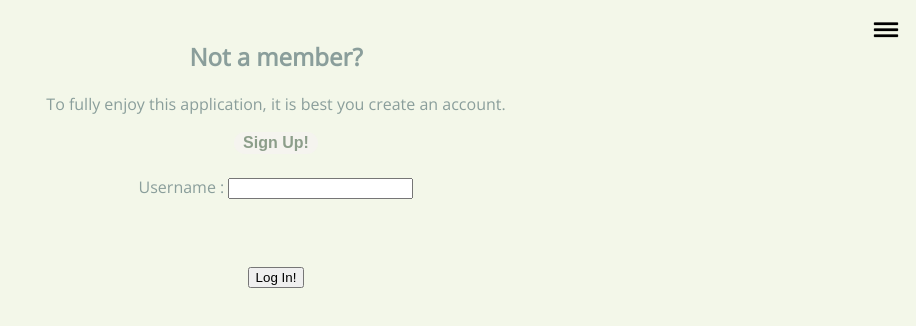
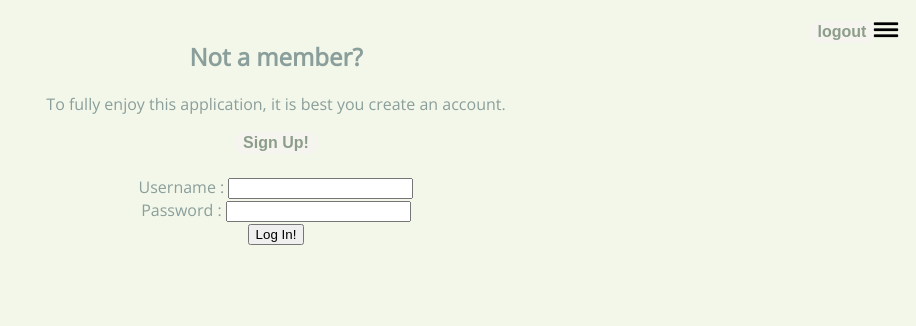
Before and after one commit to sofiakatzman/Milestones, a React (Create React App) app in the folder client/: page / in a window 1280 px wide. Shown: the top 326 px of the page, without its empty margins (364-1280 px from the left). Built offline with nearby package versions, Linux system fonts and the light colour scheme; no server answers.

Commit message:
add password capability to user auth

```diff
--- a/client/src/components/App.js
+++ b/client/src/components/App.js
@@ -38,14 +38,15 @@ function App() {
 
   return (
     <div>
+      <Router>
       <Log updateUser={updateUser} />
-      <Router>
+
         <Navigation />
         <Routes>
-          <Route path="/" element={<Home updatedUser={updateUser}/>} />
+          <Route path="/" element={<Home updateUser={updateUser}/>} />
           <Route path="/friends" element={<Friends user={user} />} />
           <Route path="/create" element={<Create />} />
-          <Route path="/settings" element={<Settings />} />
+          <Route path="/settings" element={<Settings user={user}/>} />
           <Route path="/timelines" element={<Milestones />} />
           <Route path="/timelines/:user_id" element={<FriendMilestones />} />
         </Routes>
--- a/client/src/components/Authentication.js
+++ b/client/src/components/Authentication.js
@@ -12,8 +12,8 @@ function Authentication({ updateUser }) {
   }
 
   const handleSubmit = (values) => {
-    console.log(values)
-    fetch("http://localhost:5000/login", {
+    const url = signUp ? "http://localhost:5000/signup" : "http://localhost:5000/login"
+    fetch(url, {
       method: "POST",
       headers: {
         "Content-Type": "application/json",
@@ -24,67 +24,41 @@ function Authentication({ updateUser }) {
         if (response.ok) {
           return response.json()
         } else {
-          throw new Error("Incorrect username!") // Provide a meaningful error message
+          throw new Error("Incorrect credentials!") // Provide a meaningful error message
         }
       })
       .then((data) => {
         updateUser(data)
-        // currently navigates to their timeline page but would like for the page to instead load
+        // currently navigates to their timeline page but would like for the page to instead load the user's milestones **
         navigate(`/timelines/${data.id}`)
       })
       .catch((error) => {
         console.error(error)
+        console.log(error.response)
         // Handle the error, display an error message to the user, etc.
       })
   }
 
   const formSchema = yup.object().shape({
     username: yup.string().required("Please enter a username"),
-    // password: yup.string().required("Please enter a password"),
-    // birthday: yup.date().required("Please enter your birthdate"),
+    // birthday: yup.date().required("Please enter your birthdate"), * took this validation off because it wouldnt allow my login function to work
   })
 
   const formik = useFormik({
     initialValues: {
       username: "",
       birthday: "",
-      // password: "",
     },
-    validationSchema:formSchema,
-    onSubmit:(values) =>{
-      fetch(signUp?'http://localhost:5000/users':'http://localhost:5000/login',{
-        method:"POST",
-        headers:{
-          "Content-Type":"application/json"
-        },
-        body: JSON.stringify(values)
-      })
-      .then((response) => {
-        if (response.ok) {
-          return response.json()
-        } else {
-          throw new Error("Incorrect username!")
-        }
-      })
-      .then((data) => {
-        updateUser(data)
-        // currently navigates to their timeline page but would like for the page to instead load
-        navigate(`/timelines/${data.id}`)
-      })
-      .catch((error) => {
-        console.error(error)
-      })
-    }
-})
+    validationSchema: formSchema,
+    onSubmit: handleSubmit,
+  })
 
   return (
     <>
       <div>
         <h2>{signUp ? "Already a member?" : "Not a member?"}</h2>
         <p>To fully enjoy this application, it is best you create an account.</p>
-        <button onClick={handleClick}>
-          {signUp ? "Log In!" : "Sign Up!"}
-        </button>
+        <button onClick={handleClick}>{signUp ? "Log In!" : "Sign Up!"}</button>
         <br />
         <br />
       </div>
@@ -98,18 +72,16 @@ function Authentication({ updateUser }) {
           onChange={formik.handleChange}
         />
         <br />
-        <br />
-        {/* <label>Password : </label>
+        <label>Password : </label>
         <input
           type="password"
           name="password"
           value={formik.values.password}
           onChange={formik.handleChange}
-        /> */}
+        />
+        <br />
         {signUp && (
           <>
-            <br />
-            <br />
             <label>Birthdate : </label>
             <input
               type="date"
@@ -117,10 +89,13 @@ function Authentication({ updateUser }) {
               value={formik.values.birthday}
               onChange={formik.handleChange}
             />
+            {formik.touched.birthday && formik.errors.birthday ? (
+              <div>{formik.errors.birthday}</div>
+            ) : null}
+            <br />
+            <br />
           </>
         )}
-        <br />
-        <br />
         <input type="submit" value={signUp ? "Sign Up!" : "Log In!"} />
       </form>
     </>
--- a/client/src/components/Home.js
+++ b/client/src/components/Home.js
@@ -1,10 +1,10 @@
 import Authentication from "./Authentication"
 import Milestones from "./Milestones"
 
-function Home({updatedUser}){
+function Home({updateUser}){
     return (
         <>
-        <Authentication updateUser={updatedUser}/>
+        <Authentication updateUser={updateUser}/>
         </>
     )
 }
--- a/client/src/components/Log.js
+++ b/client/src/components/Log.js
@@ -1,41 +1,27 @@
-import { useState } from 'react'
 import { useNavigate } from 'react-router-dom'
 
-function Log({ updateUser, user, handleLogout }) {
-  // const navigate = useNavigate()
+function Log({updateUser, user}) {
+  const navigate = useNavigate()
 
-  const handleLogin = () => {
-    // Perform the login request to your backend API
-    // fetch('http://localhost:5000/login', {
-    //   method: 'POST',
-    //   headers: {
-    //     'Content-Type': 'application/json'
-    //   },
-    //   body: JSON.stringify("test")
-    // })
-    //   .then((response) => {
-    //     console.log("Hey sof you clicked this")
-    //     if (response.ok) {
-    //       return response.json()
-    //     } else {
-    //       throw new Error('Oops! That is not quite right!')
-    //     }
-    //   })
-    //   .then((data) => {
+  const handleLogout = () => {
+    fetch("http://127.0.0.1:5000/logout", {
+      method: 'DELETE'})
+    .then(res => {
+      if(res.ok){
+        updateUser(null)
+        navigate('/')
+      }
 
-    //     updateUser(data.user)
-    //     // navigate('/timeline')
-    //   })
-    //   .catch((error) => {
-    //     console.error(error)
-    //   })
+    })
+
+
   }
 
   return (
     <div className='log'>
-      {user && (
-        <button onClick={console.log("hi")}>login</button>
-      ) }
+      {user ?
+        <button onClick={()=>navigate('/')}>login</button> : <button onClick={()=>handleLogout()}>logout</button>
+       }
     </div>
   )
 }
```
Also changed, not shown: 2 other files (tests, documents, lock files or other folders).
